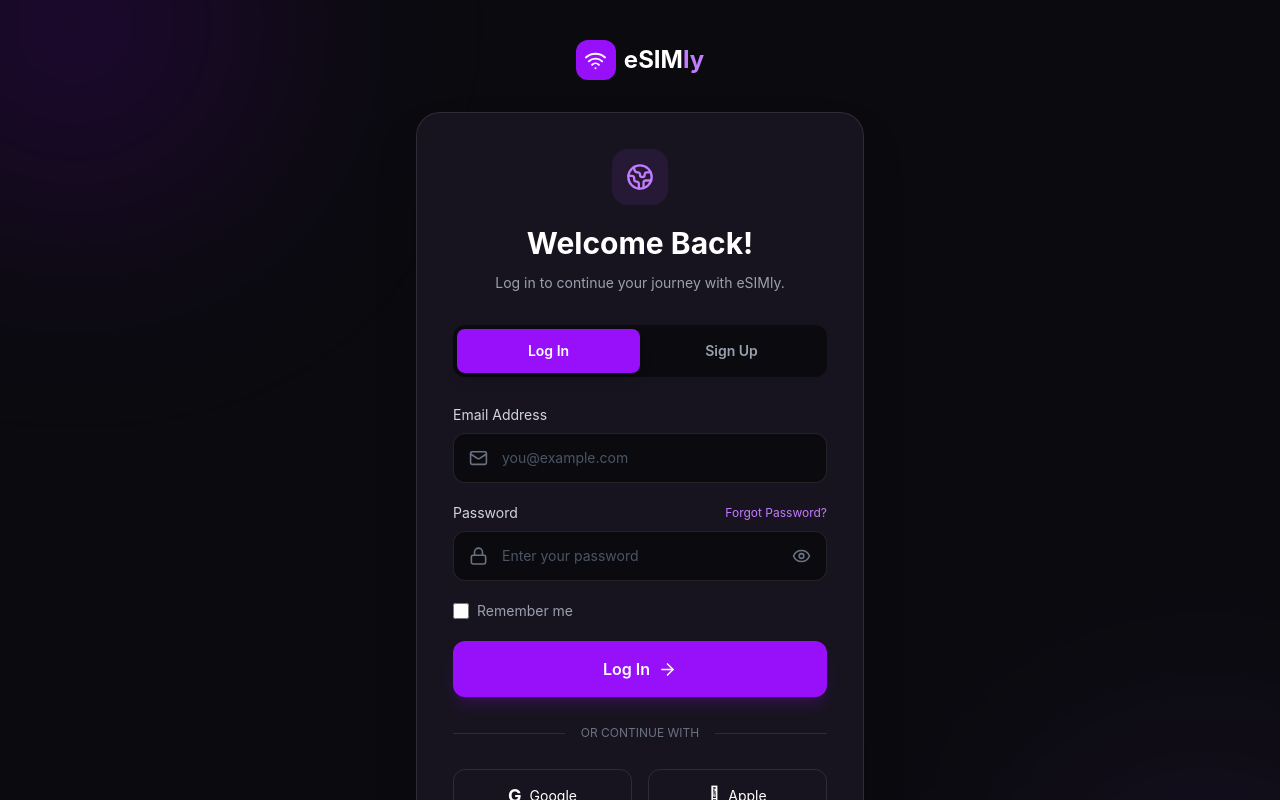
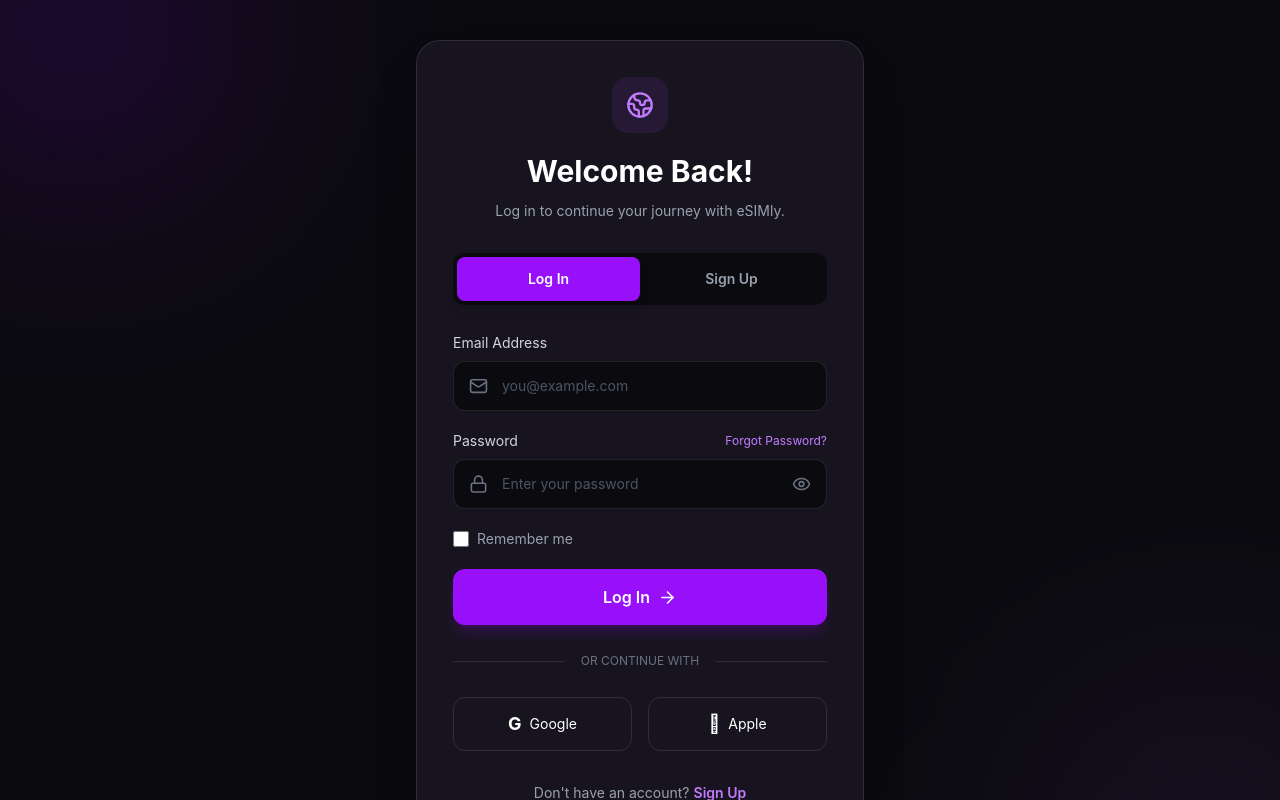
Before and after one commit to De-bby4/E-sim, a React (Vite) app: page /auth in a window 1280 px wide. Shown: the top 800 px of the page. Built offline with nearby package versions, Linux system fonts and the light colour scheme.

Commit message:
removed logo from auth page

```diff
--- a/src/pages/Auth.jsx
+++ b/src/pages/Auth.jsx
@@ -32,7 +32,7 @@ export default function Auth() {
       <div className="absolute bottom-[-150px] right-[-100px] w-[350px] h-[350px] bg-purple-500/10 blur-[120px] rounded-full pointer-events-none" />
 
       {/* Logo */}
-      <Link to="/" className="flex items-center gap-2 mb-8 relative z-10">
+      {/* <Link to="/" className="flex items-center gap-2 mb-8 relative z-10">
         <div className="w-10 h-10 rounded-xl bg-purple-600 flex items-center justify-center">
           <Wifi size={23} />
         </div>
@@ -40,7 +40,7 @@ export default function Auth() {
         <span className="text-2xl font-bold">
           eSIM<span className="text-purple-400">ly</span>
         </span>
-      </Link>
+      </Link> */}
 
       {/* Authentication card */}
       <div className="relative z-10 w-full max-w-md bg-[#17141F] border border-white/10 rounded-3xl p-6 sm:p-9 shadow-2xl">
```
